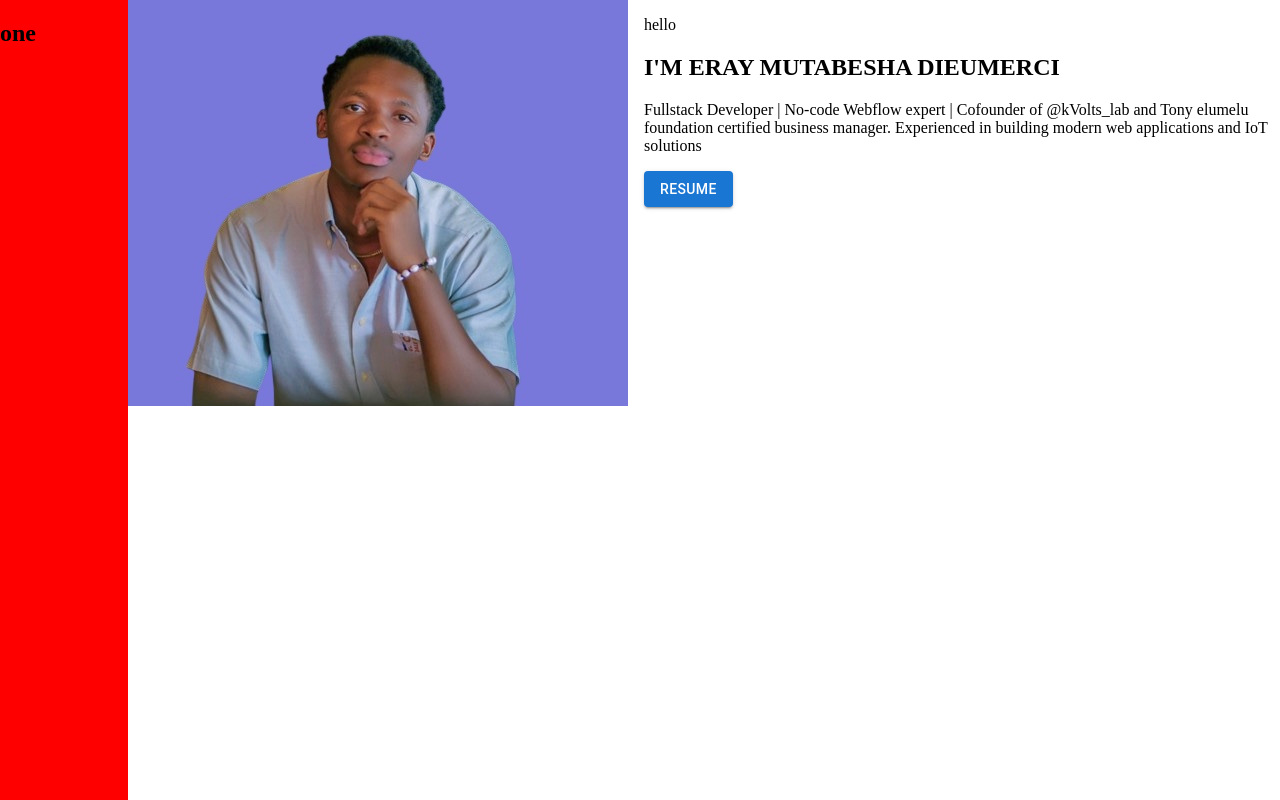
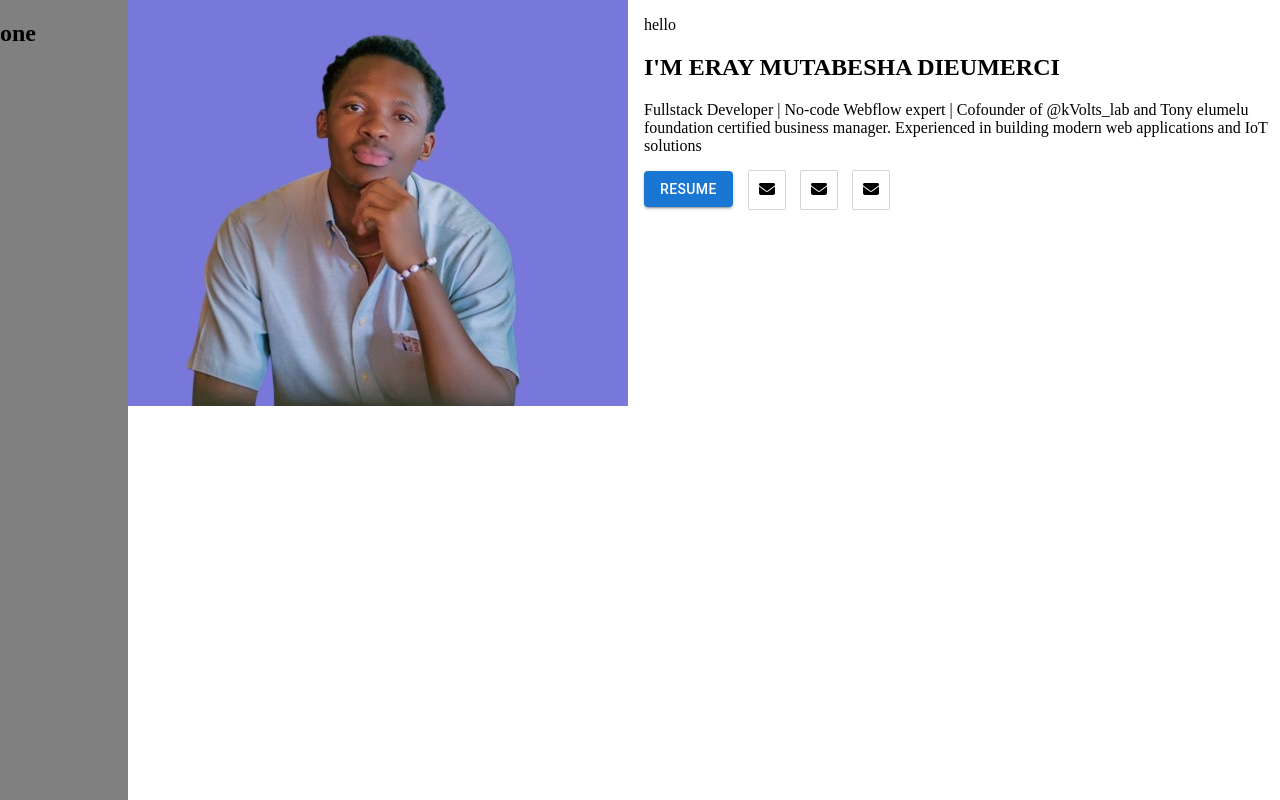
Before and after one commit to eray-mutabesha/Portfolio, a React (Vite) app: page / in a window 1280 px wide. Built offline with nearby package versions, Linux system fonts and the light colour scheme.

Commit message:
profil_pic

```diff
--- a/package.json
+++ b/package.json
@@ -12,6 +12,11 @@
   "dependencies": {
     "@emotion/react": "^11.11.4",
     "@emotion/styled": "^11.11.5",
+    "@fortawesome/fontawesome-svg-core": "^6.5.2",
+    "@fortawesome/free-brands-svg-icons": "^6.5.2",
+    "@fortawesome/free-regular-svg-icons": "^6.5.2",
+    "@fortawesome/free-solid-svg-icons": "^6.5.2",
+    "@fortawesome/react-fontawesome": "^0.2.2",
     "@mui/icons-material": "^5.15.19",
     "@mui/material": "^5.15.19",
     "@mui/styled-engine-sc": "^6.0.0-alpha.18",
--- a/src/App.jsx
+++ b/src/App.jsx
@@ -1,6 +1,7 @@
 import './App.css'
 import { Box, Stack,Button} from '@mui/material';
-
+import { FontAwesomeIcon } from '@fortawesome/react-fontawesome'
+import { faEnvelope } from '@fortawesome/free-solid-svg-icons'
 
 function App() {
 
@@ -16,18 +17,34 @@
         gridTemplateColumns:"10% 90%"
 
       }}>
-        <Box sx={{background:"red"}}>
+        <Box sx={{background:"gray"}}>
           <h1>one</h1>
         </Box>
         <Box sx={{}}>
         <Stack direction="row" spacing={2}>
-             <img src='public\ErayProfil.jpg'/>
+             <img src='public\ErayProfil.jpg' className='profil_picture'/>
              <Box>
               <p>hello</p>
               <h1>I'M ERAY MUTABESHA DIEUMERCI</h1>
               <p>Fullstack Developer | No-code Webflow expert | Cofounder of @kVolts_lab and Tony elumelu foundation certified business manager.
                 Experienced in building modern web applications and IoT solutions</p>
-                <Box><Button variant="contained">resume</Button></Box>
+                <Stack direction="row" spacing={2}>
+                  <Box><Button variant="contained">resume</Button></Box>
+                  <Box  sx={{
+                    padding:"10px",
+                    boxShadow:"0px 0px 1px 0px black"
+                  }}><FontAwesomeIcon icon={faEnvelope} /></Box>
+                   <Box  sx={{
+                    padding:"10px",
+                    boxShadow:"0px 0px 1px 0px black"
+                  }}><FontAwesomeIcon icon={faEnvelope} /></Box>
+                   <Box  sx={{
+                    padding:"10px",
+                    boxShadow:"0px 0px 1px 0px black"
+                  }}><FontAwesomeIcon icon={faEnvelope} /></Box>
+
+                </Stack>
+
              </Box>
 
         </Stack>
--- a/src/index.css
+++ b/src/index.css
@@ -8,3 +8,6 @@
   width: 100%;
   height: 100vh;
 }
+.profil_picture{
+
+}
```
Also changed, not shown: 1 other file (tests, documents, lock files or other folders).
